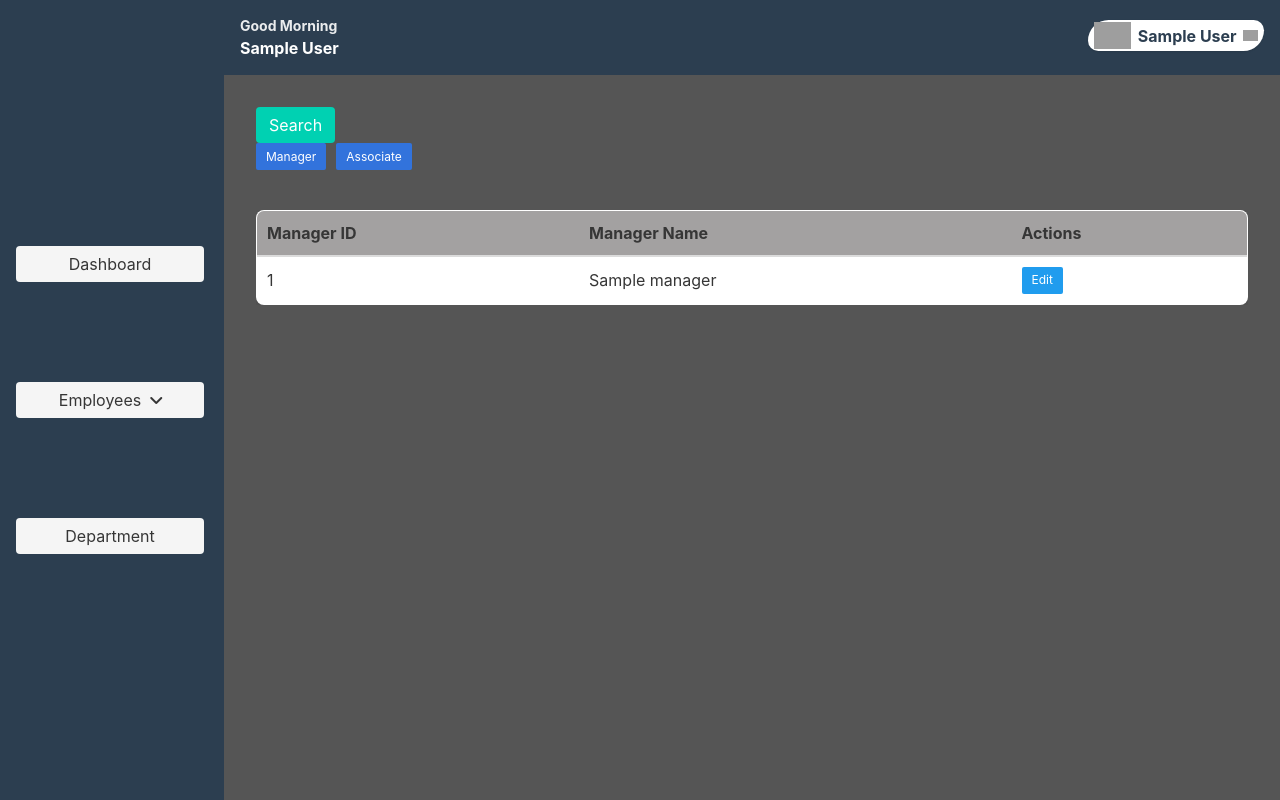
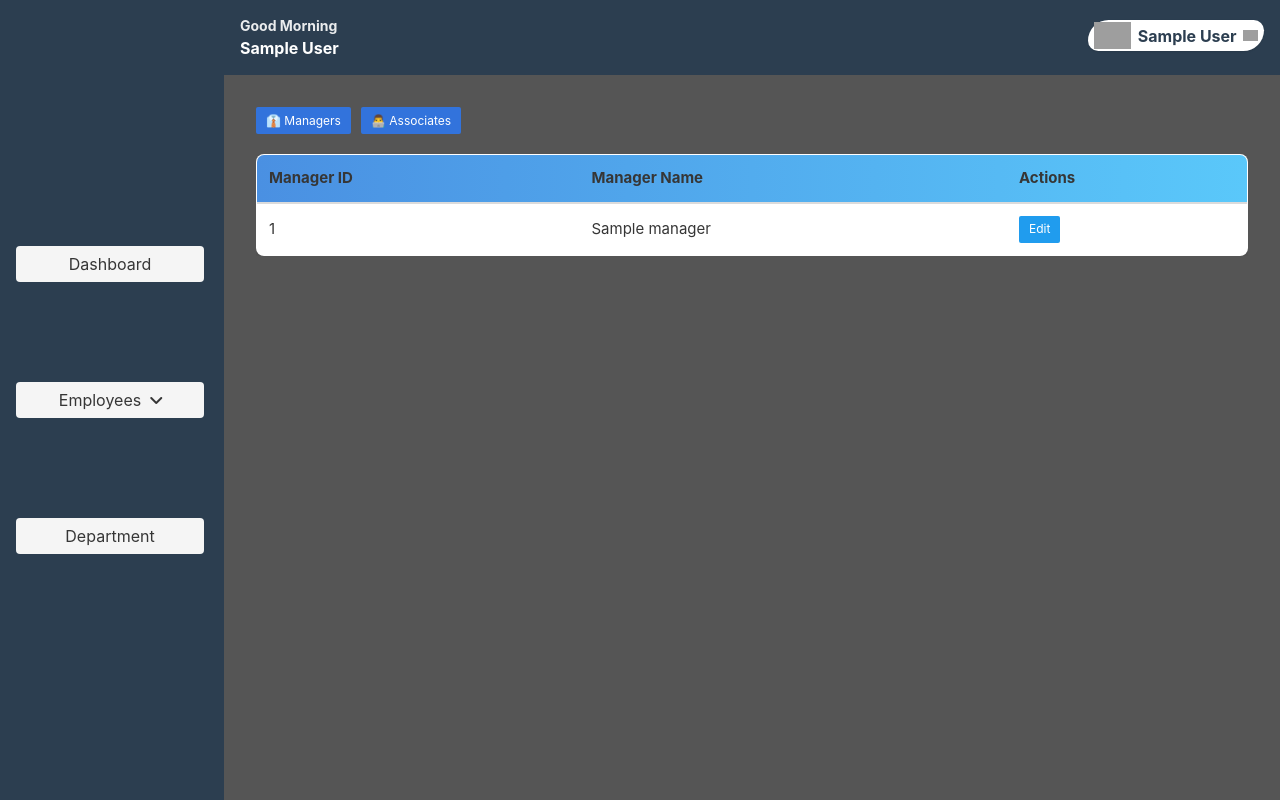
Before and after one commit to AshiMahajan/Employee-Analysis-and-Termination-algo, a Flask app: page /dashboard?filter=manager in a window 1280 px wide. Run offline with Flask 3, Linux system fonts and the light colour scheme; the visitor is signed in with stand-in values (Sample User, id 1); a database or web service that is not in the repository returns one stand-in record (values such as "Sample title"); some libraries are stand-ins or nearby versions; grey boxes are pictures that could not be loaded.

Commit message:
Revamp dashboard UI and add filter/insight features
Improved dashboard layout with enhanced styling, added manager/associate filter buttons, and introduced a circular menu for insights and analytics. Updated table rendering logic for better clarity and empty state handling.

```diff
--- a/templates/dashboard.html
+++ b/templates/dashboard.html
@@ -1,80 +1,185 @@
 {% extends "base.html" %} {% block title %}Dashboard{% endblock %} {% block
 content %}
+
 <style>
+  .dashboard-header {
+    display: flex;
+    justify-content: center; /* Center buttons */
+    align-items: center;
+    margin-bottom: 25px;
+    gap: 15px;
+    flex-wrap: wrap;
+  }
+
+  .dashboard-header .button {
+    min-width: 160px;
+    justify-content: center;
+    font-weight: 500;
+    border-radius: 8px;
+  }
+
   .custom-table {
-    border: 1px solid #d3d3d3; /* Light grey border */
-    box-shadow: 0px 4px 8px rgba(0, 0, 0, 0.1); /* Soft shadow */
-    border-radius: 8px; /* Rounded corners */
-    overflow: hidden; /* Keeps radius applied */
-    text-align: center; /* Align text centrally */
+    border: 1px solid #d3d3d3;
+    box-shadow: 0px 4px 10px rgba(0, 0, 0, 0.08);
+    border-radius: 8px;
+    overflow: hidden;
+    text-align: center;
+    background: white;
   }
 
   .custom-table th,
   .custom-table td {
-    text-align: center; /* Ensures all text inside table is centered */
+    text-align: center;
     vertical-align: middle;
-    padding: 10px;
-  }
-  .custom-table thead {
-    background-color: whitesmoke !important;
+    padding: 12px;
+    font-size: 15px;
   }
 
-  .custom-table thead tr {
-    background-color: rgba(158, 156, 156, 0.934) !important;
+  .custom-table thead {
+    background: linear-gradient(90deg, #4a90e2, #5ac8fa);
+    color: white;
   }
 
   .custom-table tbody tr:nth-child(even) {
-    background-color: rgba(237, 231, 231, 0.943); /* subtle zebra striping */
+    background-color: #f9f9f9;
   }
 
-  .table-container {
-    margin-top: 2.5%;
+  .filter-buttons {
+    display: flex;
+    gap: 10px;
+    margin-bottom: 20px;
+  }
+
+  .empty-message {
+    text-align: center;
+    font-style: italic;
+    color: gray;
+    padding: 20px;
+  }
+
+  .circle-menu-container {
+    position: relative;
+    width: 300px;
+    height: 220px;
+    margin: 5rem auto;
+  }
+
+  .circle-center {
+    position: absolute;
+    top: 70%;
+    left: 70%;
+    transform: translate(-50%, -50%);
+  }
+
+  .circle-button {
+    position: absolute;
+    transform: translate(-50%, -50%);
+  }
+
+  .circle-button.top-left {
+    top: 20%;
+    left: 20%;
+  }
+
+  .circle-button.top-right {
+    top: 20%;
+    left: 80%;
+  }
+
+  .circle-button.bottom-left {
+    top: 80%;
+    left: 20%;
+  }
+
+  .circle-button.bottom-right {
+    top: 80%;
+    left: 80%;
   }
 </style>
-<div style="display: flex; flex-direction: column">
-  <div
-    style="display: flex; flex-direction: row; justify-content: space-between"
-  >
-    <a href="{{ url_for('add_manager') }}" class="button is-primary mb-4">
-      Search
-    </a>
-  </div>
-  <div
-    style="
-      margin-bottom: 15px;
-      display: flex;
-      gap: 10px;
-      justify-content: flex-start;
-    "
-  >
+
+<!-- Manager/Associate Filter -->
+<div class="filter-buttons">
   <a
     href="{{ url_for('dashboard', filter='manager') }}"
     class="button is-link is-small"
-      >Manager</a
   >
+    👔 Managers
+  </a>
   <a
     href="{{ url_for('dashboard', filter='associate') }}"
     class="button is-link is-small"
-      >Associate</a
   >
+    👨‍💻 Associates
+  </a>
 </div>
-  {% if filter == 'manager' %} {% for mgr in managers %}
+
+{% if not filter %}
+<!-- Centered Insight Buttons -->
+<div
+  class="circle-menu-container"
+  style="display: flex; flex-direction: column"
+>
+  <div class="circle-center">
+    <span>
+              <img
+                src="{{ url_for('static', filename='images/icons8-user-50.png') }}"
+                alt="User Icon"
+                width="47"
+                height="47"
+              />
+  </div>
+
+  <!-- Top Left -->
+  <div
+    class="circle-button top-left"
+    style="rotate: 45deg; margin-top: 3rem; left: 24%"
+  >
+    <a href="#" class="button is-info">📊 Visualizations</a>
+  </div>
+
+  <!-- Top Right -->
+  <div
+    class="circle-button top-right"
+    style="rotate: 135deg; margin-top: -1rem; transform: scale(-1)"
+  >
+    <a href="#" class="button is-success">🔍 Employee Insights</a>
+  </div>
+
+  <!-- Bottom Left -->
+  <div
+    class="circle-button bottom-left"
+    style="rotate: 315deg; margin-top: 3rem; top: 70%; left: 27%"
+  >
+    <a href="#" class="button is-warning">📈 Attrition Predictor</a>
+  </div>
+
+  <!-- Bottom Right -->
+  <div
+    class="circle-button bottom-right"
+    style="rotate: 225deg; transform: scale(-1); margin-top: 4rem"
+  >
+    <a href="#" class="button is-primary">💰 Salary Analysis</a>
+  </div>
+</div>
+{% endif %}
+{% if filter == 'manager' %}
 <div class="table-container">
   <table class="table is-fullwidth custom-table">
-      <thead style="background-color: whitesmoke">
-        <tr style="background-color: silver">
+    <thead>
+      <tr>
         <th>Manager ID</th>
         <th>Manager Name</th>
         <th>Actions</th>
       </tr>
     </thead>
     <tbody>
+      {% for mgr in managers %}
       <tr>
         <td>{{ mgr['manager_id'] }}</td>
         <td>{{ mgr['manager_name'] }}</td>
         <td>
           <a
-              href="{{ url_for('edit_employee', emp_id=mgr['emp_id']) }}"
+            href="{{ url_for('edit_employee', emp_id=mgr['manager_id']) }}"
             class="button is-small is-info"
           >
             Edit
@@ -83,14 +188,17 @@ content %}
       </tr>
       {% else %}
       <tr>
-          <td colspan="4" class="has-text-centered">No managers found.</td>
+        <td colspan="3" class="empty-message">No managers found.</td>
       </tr>
-        {% endfor %} {% elif filter == 'associate' %} {% for emp in associates
-        %}
+      {% endfor %}
+    </tbody>
+  </table>
+</div>
+{% elif filter == 'associate' %}
 <div class="table-container">
   <table class="table is-fullwidth custom-table">
-      <thead style="background-color: whitesmoke">
-        <tr style="background-color: silver">
+    <thead>
+      <tr>
         <th>Associate ID</th>
         <th>Associate Name</th>
         <th>Department</th>
@@ -98,22 +206,26 @@ content %}
       </tr>
     </thead>
     <tbody>
+      {% for emp in associates %}
       <tr>
         <td>{{ emp['associate_id'] }}</td>
         <td>{{ emp['associate_name'] }}</td>
         <td>{{ emp['department'] }}</td>
         <td>
           <a
-              href="{{ url_for('edit_employee', emp_id=emp['emp_id']) }}"
+            href="{{ url_for('edit_employee', emp_id=emp['associate_id']) }}"
             class="button is-small is-info"
           >
             Edit
           </a>
         </td>
       </tr>
-        {% endfor %} {% endif %}
+      {% else %}
+      <tr>
+        <td colspan="4" class="empty-message">No associates found.</td>
+      </tr>
+      {% endfor %}
     </tbody>
   </table>
 </div>
-</div>
-{% endblock %}
+{% endif %} {% endblock %}
```
Lines whose indentation alone changed are shown as unchanged.
